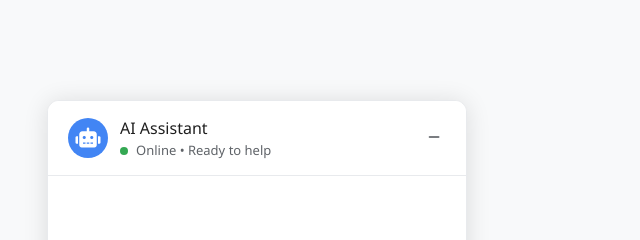
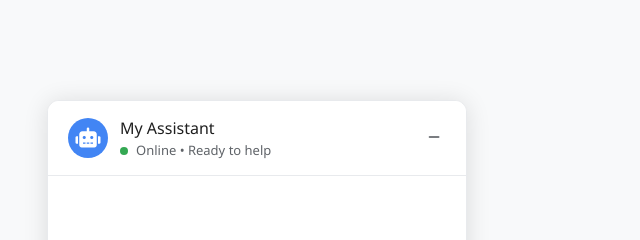
Before and after one commit to Tan-Dau/website_chatbot, a plain HTML site: page index.html in a window 1280 px wide. Shown: the top 240 px of the page, 383-1023 px from the left. Drawn offline with Linux system fonts and the light colour scheme; a web font is replaced by a local one.

Commit message:
Update index.html

```diff
--- a/index.html
+++ b/index.html
@@ -15,7 +15,7 @@
                 <i class="fas fa-robot"></i>
             </div>
             <div class="header-info">
-                <h2>AI Assistant</h2>
+                <h2>My Assistant</h2>
                 <p><span class="status-indicator"></span>Online • Ready to help</p>
             </div>
             <button class="minimize-btn" id="minimizeBtn" title="Minimize chat">
```
